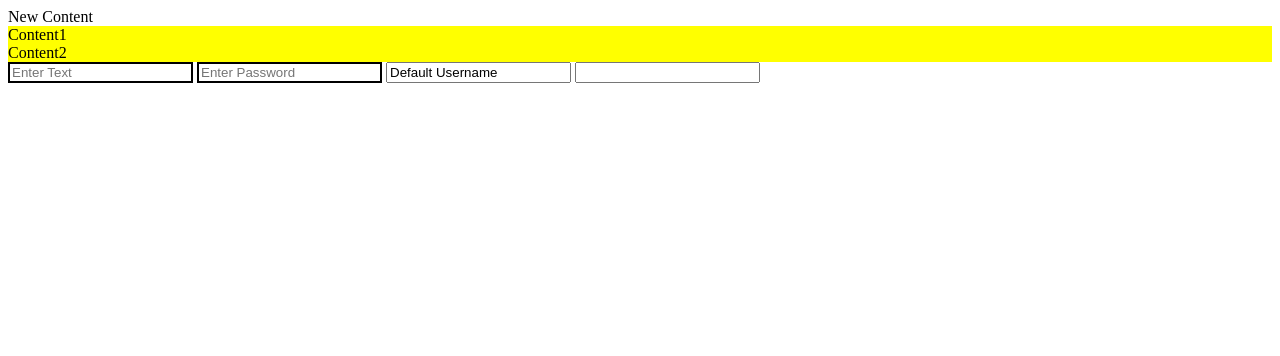
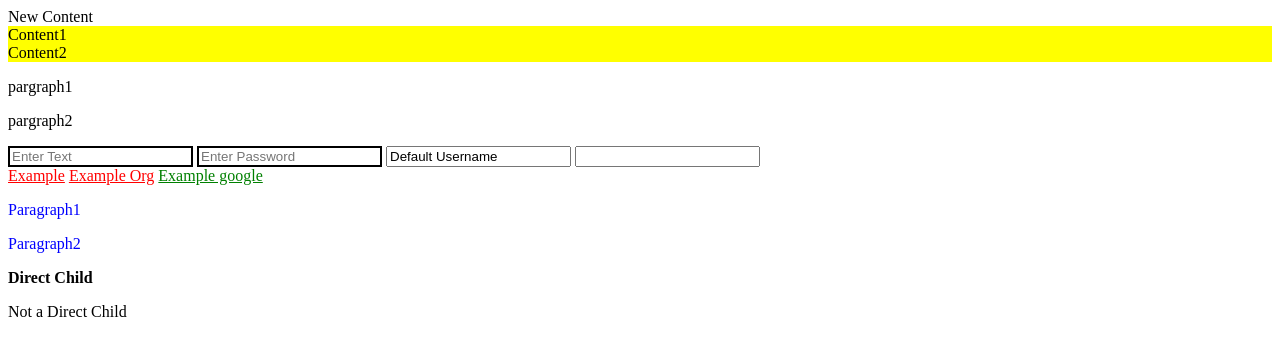
Before and after one commit to sathish19961412/jquery, a plain HTML site: page 2.selectors/index.html in a window 1280 px wide. Drawn offline with Linux system fonts and the light colour scheme.

Commit message:
jquery selectors completed and dom-manipulation start

```diff
--- a/2.selectors/index.html
+++ b/2.selectors/index.html
@@ -18,6 +18,19 @@
             <input type="text" name="username">
             <input type="email" name="email">
        </form>
+       <a href="http://example.com">Example</a>
+       <a href="http://example.org">Example Org</a>
+       <a href="https://google.com">Example google</a>
+       <div class="container">
+         <p>Paragraph1</p>
+         <p>Paragraph2</p>
+       </div>
+       <div class="parent">
+         <p>Direct Child</p>
+         <div>
+            <p>Not a Direct Child</p>
+         </div>
+       </div>
        <script src="/1.setup/js/jquery-3.7.1.js"></script>
        <script>
           //ID Selector
@@ -27,7 +40,7 @@
           $('.box').css('background-color','yellow');
 
           //Element Selector
-           $('p').hide();
+           //$('p').hide();
 
            //Attribute Selector
            $('[placeholder]').css('border','2px solid');
@@ -36,6 +49,14 @@
            $('[name="username"]').val('Default Username')
 
            //Partial value Selector
+           $('a[href*="example"]').css('color','red')
+           $('a[href^="https://google"]').css('color','green')
+
+           //Descendant Selector
+           $('.container p').css('color','blue')
+
+           //Child Selector
+           $('.parent > p').css('font-weight','bold')
        </script>
     </body>
 </html>
--- /dev/null
+++ b/3.dom-manipulation/index.html
@@ -0,0 +1,23 @@
+<!DOCTYPE html>
+<html>
+    <head>
+        <meta charset="utf-8">
+        <meta http-equiv="X-UA-Compatible" content="IE=edge">
+        <title>Dom Manipulation</title>
+        <meta name="viewport" content="width=device-width, initial-scale=1">
+    </head>
+    <body>
+        <div id="content">Old HTML</div>
+        <img id="logo" src="logo.png" alt="logo"/>
+        <script src="/1.setup/js/jquery-3.7.1.js"></script>
+       <script>
+        //html()
+         //$('#content').html('<p>New HTML Content</p>');
+        //text()
+        $('#content').text('New Text Content');
+        //attr()
+        $('#logo').attr('src','new-logo.png');
+        $('#logo').attr('alt','NEW-LOGO');
+       </script>
+    </body>
+</html>
```
